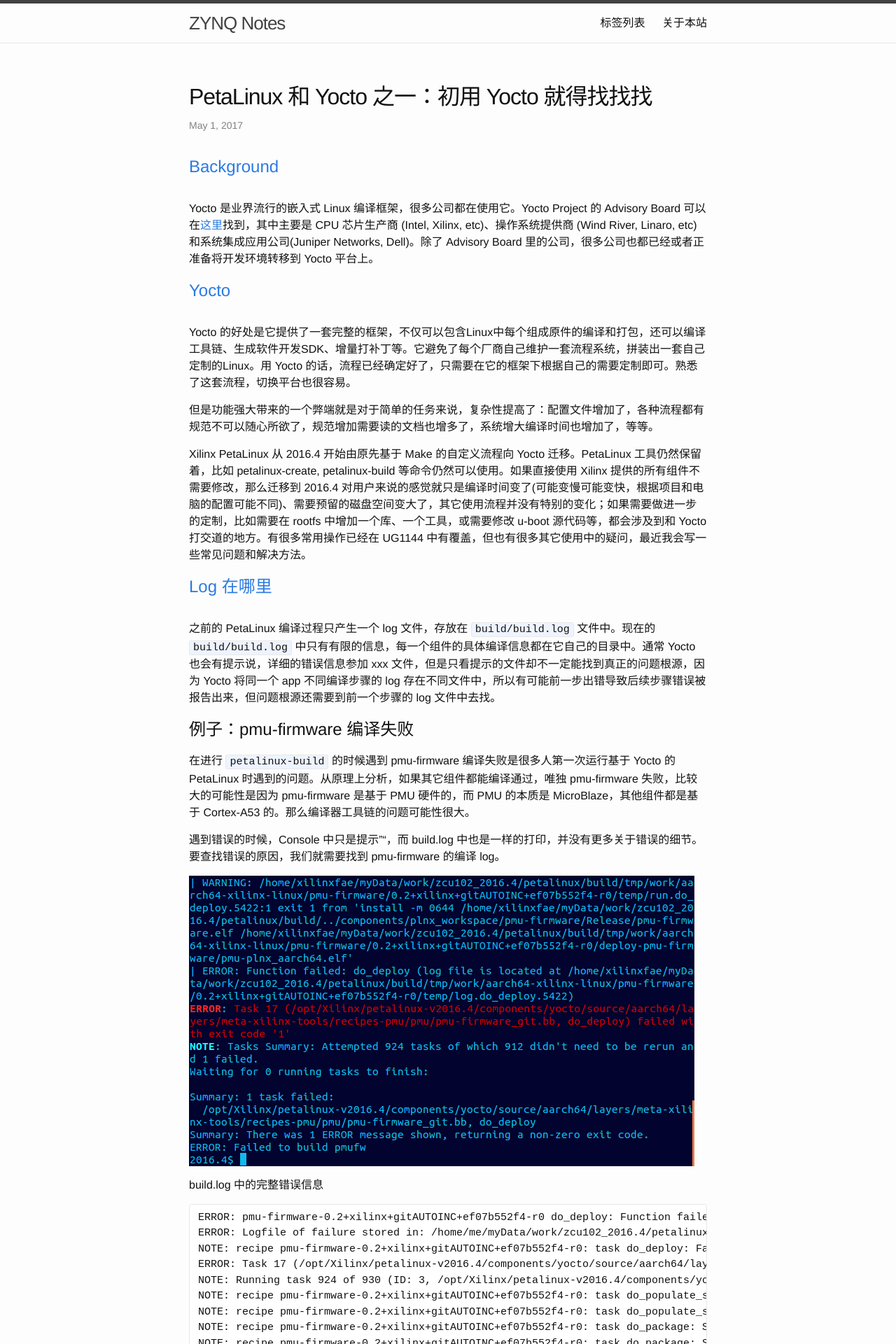
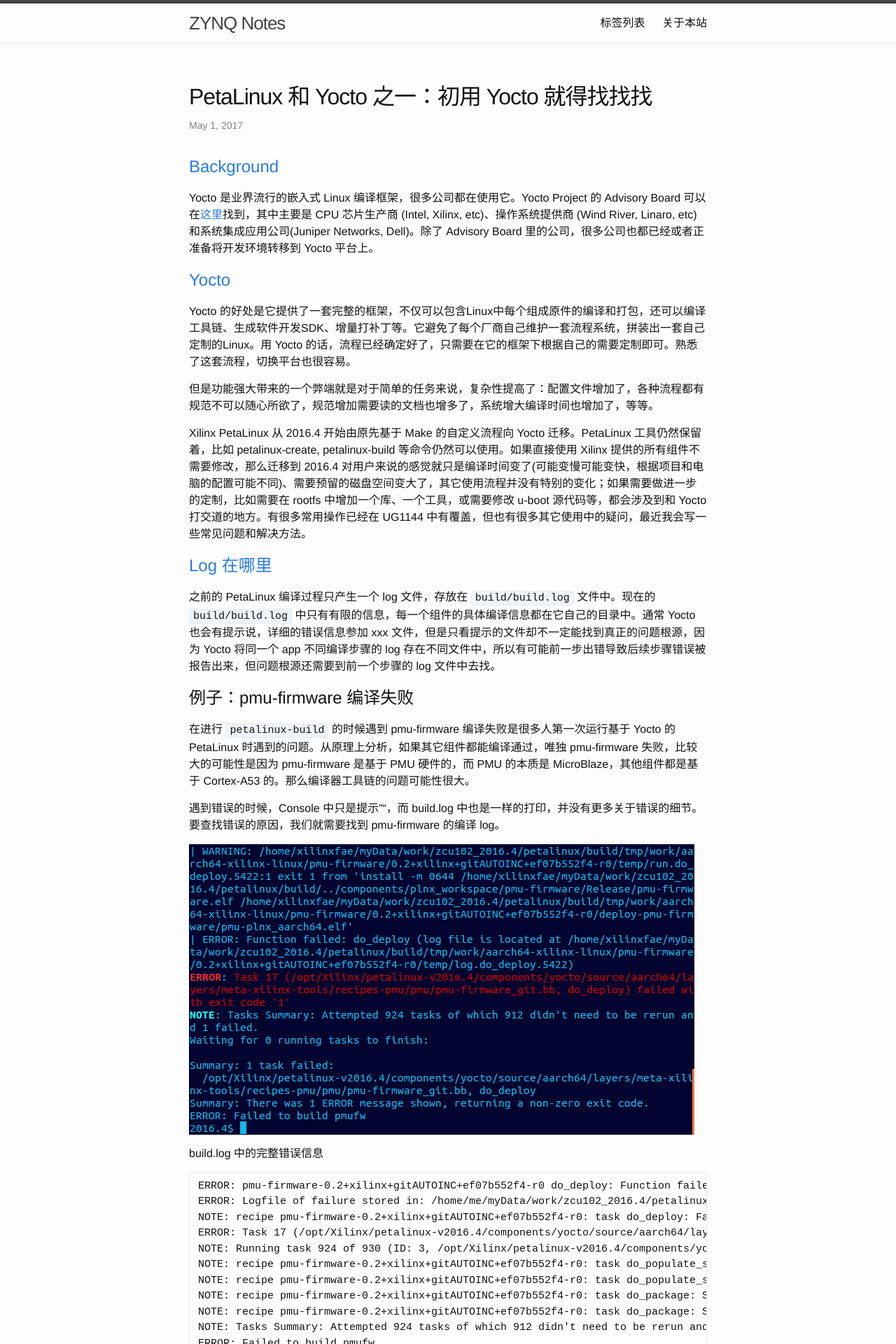
Before and after one commit to zynqnotes/zynqnotes.github.io, a Jekyll site: the page built from _posts/2017-05-01-yocto-find-files.md, in a window 1280 px wide. Shown: the top 1920 px of the page at 70% size. Built offline with Jekyll 4.4.1, drawn with Linux system fonts in a browser that asks for light colours.

Commit message:
[style] edit margin bottom for h2

```diff
--- a/_sass/_layout.scss
+++ b/_sass/_layout.scss
@@ -215,7 +215,7 @@
     h2 {
         font-size: 24px;
         color: $brand-color;
-        margin-bottom: $spacing-unit;
+        margin-bottom: $spacing-unit /2;
 
         @include media-query($on-laptop) {
             font-size: 22px;
@@ -224,6 +224,7 @@
 
     h3 {
         font-size: 24px;
+        margin-bottom: $spacing-unit /2;
 
         @include media-query($on-laptop) {
             font-size: 22px;
```
